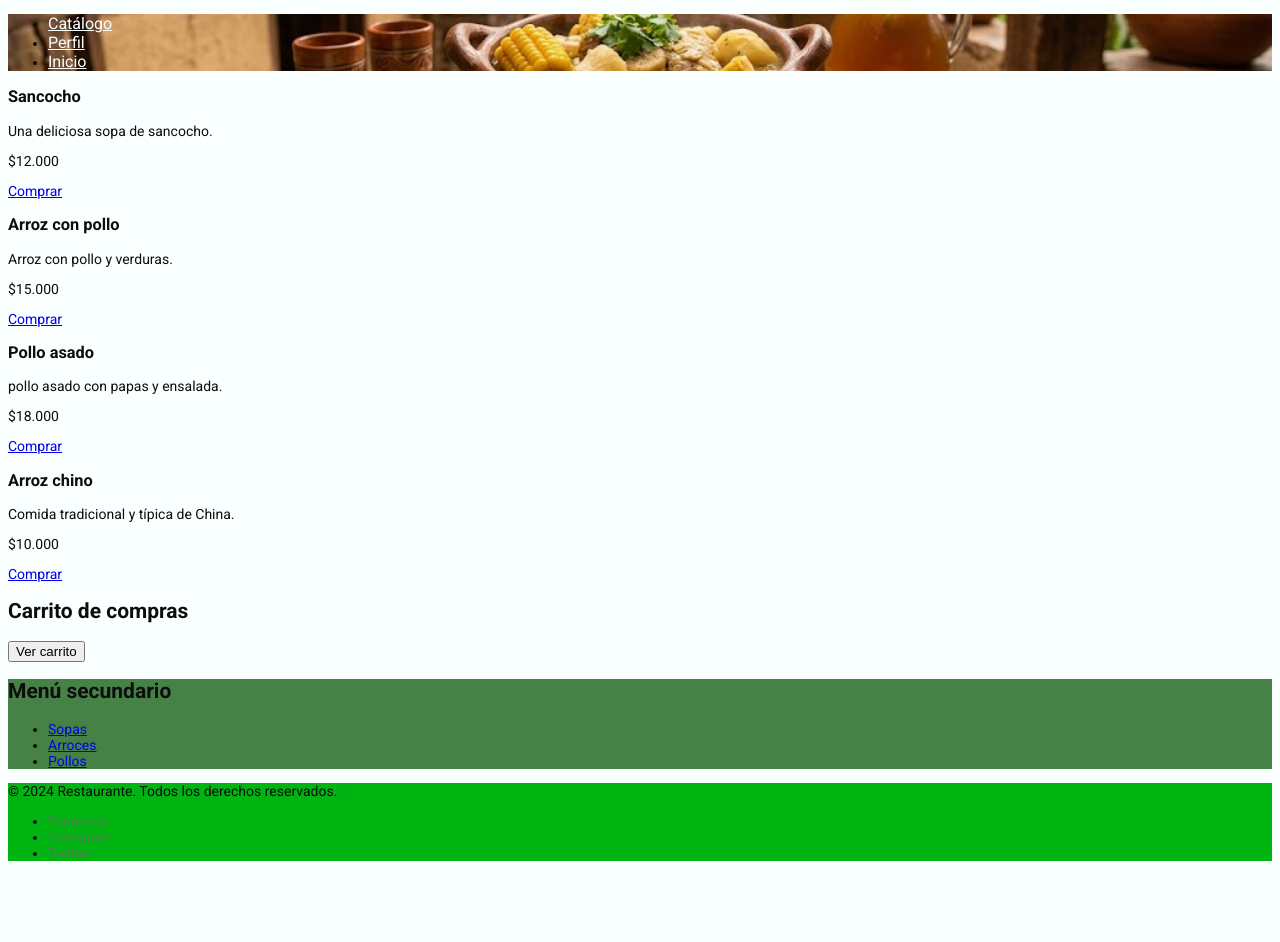
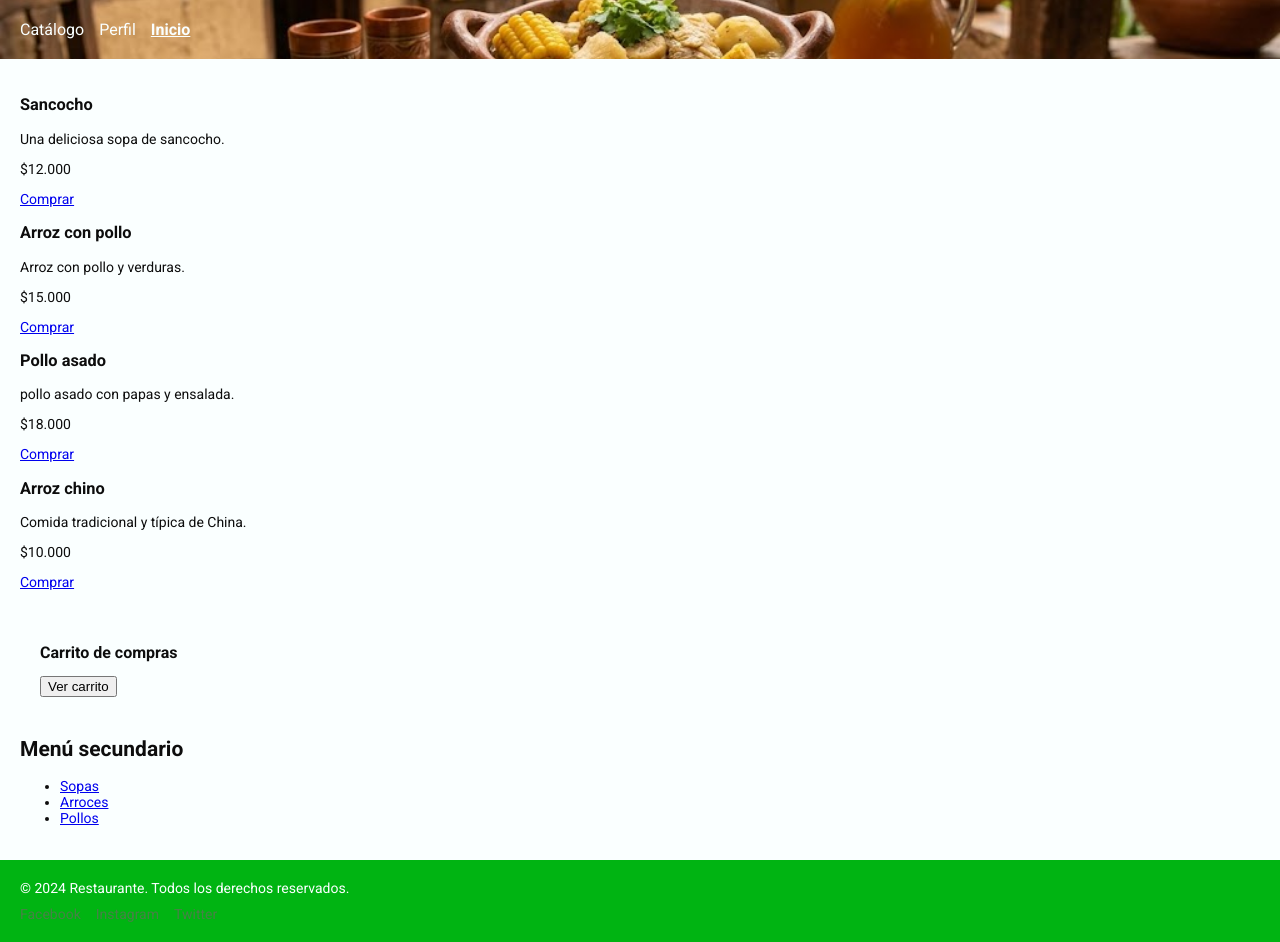
Before and after one commit to Marcosuarez02/CSS, a plain HTML site: page index.html in a window 1280 px wide. Before the commit the page ends 875 px from the top, so only its background shows below. Drawn offline with Linux system fonts and the light colour scheme.

Commit message:
refactor(styles): actualizar modulos css con clases BEM planas y documentar hallazgos

```diff
--- a/css/menu-lateral.css
+++ b/css/menu-lateral.css
@@ -1,22 +1,45 @@
-/* Componente: Menú Lateral */
-aside ul li a {
-    color: var(--color-texto);
-    font-size: var(--fuente-mediana);
-    transition: background-color 0.3s ease, color 0.3s ease;
+/* Componente: Menú Lateral (Metodología BEM) */
+.menu-lateral {
+    background-color: var(--color-terciario);
+    padding: 20px;
 }
 
-aside ul li::before {
+.menu-lateral__title {
+    color: var(--color-fondo);
+    font-size: var(--fuente-mediana);
+    margin-bottom: 12px;
+}
+
+.menu-lateral__list {
+    list-style: none;
+    padding: 0;
+    margin: 0;
+}
+
+.menu-lateral__item {
+    margin-bottom: 8px;
+}
+
+.menu-lateral__item::before {
     content: ">";
     color: var(--color-principal);
     margin-right: 8px;
 }
 
-aside ul li a:hover {
+.menu-lateral__link {
+    color: var(--color-texto);
+    font-size: var(--fuente-mediana);
+    text-decoration: none;
+    transition: background-color 0.3s ease, color 0.3s ease;
+    padding: 2px 4px;
+}
+
+.menu-lateral__link:hover {
     background-color: var(--color-principal);
     color: var(--color-texto);
 }
 
-aside ul li a:focus {
+.menu-lateral__link:focus {
     outline: 2px solid var(--color-secundario);
     outline-offset: 2px;
 }
--- a/css/tarjeta.css
+++ b/css/tarjeta.css
@@ -1,11 +1,25 @@
-/* Componente: Tarjeta de Producto */
-article {
+/* Componente: Tarjeta de Producto (Metodología BEM) */
+.card {
     padding: 40px;
     margin: 80px;
     display: inline-block;
+    background-color: var(--color-fondo);
+    border: 1px solid transparent;
+    transition: transform 0.2s ease, box-shadow 0.2s ease;
 }
 
-.productos article h3::after {
+.card--destacada {
+    border-color: var(--color-principal);
+    box-shadow: 0 4px 12px rgba(0, 0, 0, 0.08);
+}
+
+.card__title {
+    color: var(--color-texto);
+    font-size: var(--fuente-mediana);
+    margin-bottom: 8px;
+}
+
+.card__title::after {
     content: "¡Nuevo!";
     background-color: var(--color-principal);
     color: var(--color-texto);
@@ -13,3 +27,16 @@ article {
     margin-left: 8px;
     padding: 2px 6px;
 }
+
+.card__description {
+    color: var(--color-texto);
+    font-size: var(--fuente-pequena);
+    margin-bottom: 8px;
+}
+
+.card__price {
+    color: var(--color-secundario);
+    font-size: var(--fuente-mediana);
+    font-weight: bold;
+    margin-bottom: 12px;
+}
--- a/style.css
+++ b/style.css
@@ -23,40 +23,74 @@ body {
     font-family: var(--fuente-principal);
     font-size: var(--fuente-pequena);
     color: var(--color-texto);
+    margin: 0;
 }
 
-/* Enlaces aislados por la zona a la que pertenecen. */
-header nav ul li a {
-    color: var(--color-fondo);
-    font-size: var(--fuente-mediana);
-}
-
-footer ul li a {
-    color: var(--color-terciario);
-}
-
-h1 {
-    color: var(--color-texto);
-    font-size: var(--fuente-grande);
-    text-align: center;
-}
-
-/* Encapsulamiento de estilos por secciones */
-header {
+/* Encabezado y Navegación principal */
+.header {
     background-color: var(--color-principal);
     background-image: url("img/header.jpg");
     background-size: cover;
     background-position: center;
+    padding: 20px;
 }
 
-main {
-    background-color: var(--color-fondo);
+.header__list {
+    display: flex;
+    gap: 15px;
+    list-style: none;
+    margin: 0;
+    padding: 0;
 }
 
-aside {
-    background-color: var(--color-terciario);
+.header__link {
+    color: var(--color-fondo);
+    font-size: var(--fuente-mediana);
+    text-decoration: none;
 }
 
-footer {
+.header__link--active {
+    font-weight: bold;
+    text-decoration: underline;
+}
+
+/* Contenedor principal */
+.main {
+    background-color: var(--color-fondo);
+    padding: 20px;
+}
+
+/* Sección Carrito */
+.cart {
+    padding: 20px;
+    margin: 20px 0;
+}
+
+.cart__title {
+    color: var(--color-texto);
+    font-size: var(--fuente-mediana);
+}
+
+/* Pie de página */
+.footer {
     background-color: var(--color-secundario);
+    color: var(--color-fondo);
+    padding: 20px;
 }
+
+.footer__copy {
+    margin: 0 0 10px 0;
+}
+
+.footer__list {
+    display: flex;
+    gap: 15px;
+    list-style: none;
+    margin: 0;
+    padding: 0;
+}
+
+.footer__link {
+    color: var(--color-terciario);
+    text-decoration: none;
+}
```
Also changed, not shown: css/botones.css (+34 -11 lines), 1 other file.
